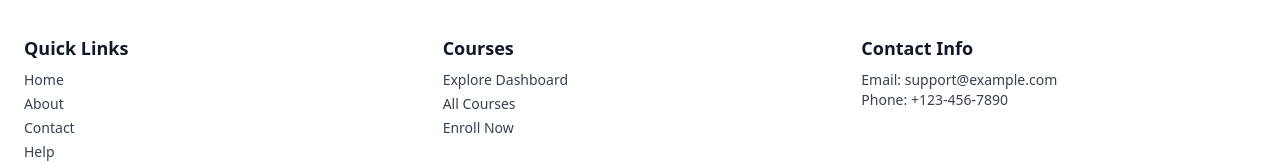
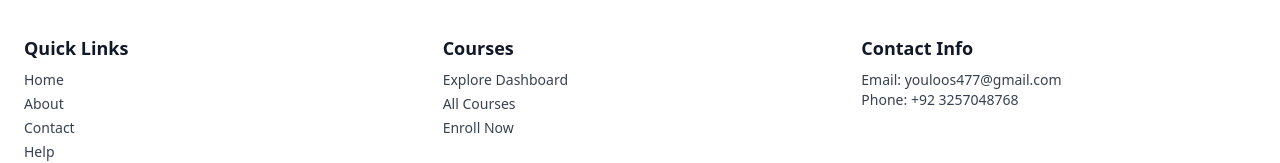
Before and after one commit to malik-tanveer/MERN_Stack_Project, a React (Vite) app in the folder client/: page / in a window 1280 px wide. Shown: the part 4949-5112 px from the top of the page. Built offline with nearby package versions, Linux system fonts and the light colour scheme; sample sign-in values are in the browser's storage.

Commit message:
Update Footer.tsx

```diff
--- a/client/src/components/Footer.tsx
+++ b/client/src/components/Footer.tsx
@@ -29,14 +29,14 @@ function Footer() {
           {/* Column 3 */}
           <div>
             <h4 className="text-lg font-semibold mb-2 text-gray-900 dark:text-white">Contact Info</h4>
-            <p>Email: <a href="mailto:support@example.com" className="hover:text-blue-500">support@example.com</a></p>
-            <p>Phone: <a href="tel:+1234567890" className="hover:text-blue-500">+123-456-7890</a></p>
+            <p>Email: <a href="mailto: youloos477@gmail.com" className="hover:text-blue-500">youloos477@gmail.com</a></p>
+            <p>Phone: <a href="tel:+3257048768" className="hover:text-blue-500">+92 3257048768</a></p>
           </div>
         </div>
 
         <div className="text-center text-xs py-4 border-t dark:border-gray-700">
           <p className="text-gray-500 dark:text-gray-400">
-            © {new Date().getFullYear()} Mini LMS. All rights reserved.
+            © 2025 Mini LMS. All rights reserved.
           </p>
         </div>
       </footer>
```
